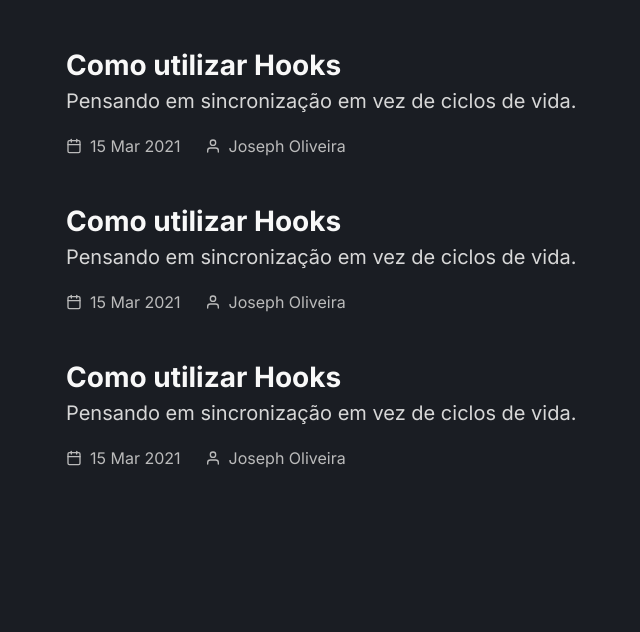
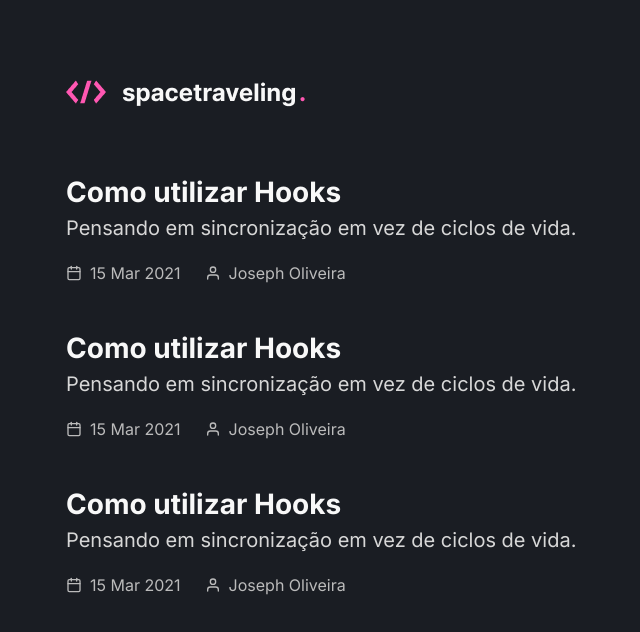
Before and after one commit to deywersonp/ignite-reactjs-challenge-03, a Next.js app: page / in a window 1280 px wide. Shown: the top 632 px of the page, without its empty margins (224-864 px from the left). Built offline with nearby package versions, Linux system fonts and the light colour scheme.

Commit message:
added content at Header component

```diff
--- a/src/components/Header/header.module.scss
+++ b/src/components/Header/header.module.scss
@@ -1 +1,4 @@
-// TODO
+.header {
+  max-width: 700px;
+  margin: 4.971rem auto 4.051rem;
+}
--- a/src/components/Header/index.tsx
+++ b/src/components/Header/index.tsx
@@ -1,3 +1,17 @@
-export default function Header() {
-  // TODO
+import Link from 'next/link';
+import styles from './header.module.scss';
+import commonStyles from '../../styles/common.module.scss';
+
+export default function Header(): JSX.Element {
+  return (
+    <header className={commonStyles.container}>
+      <div className={styles.header}>
+        <Link href="/">
+          <a>
+            <img src="/images/Logo.png" alt="Logo" />
+          </a>
+        </Link>
+      </div>
+    </header>
+  );
 }
--- a/src/pages/_app.tsx
+++ b/src/pages/_app.tsx
@@ -1,8 +1,14 @@
 import { AppProps } from 'next/app';
+import Header from '../components/Header';
 import '../styles/globals.scss';
 
 function MyApp({ Component, pageProps }: AppProps): JSX.Element {
-  return <Component {...pageProps} />;
+  return (
+    <>
+      <Header />
+      <Component {...pageProps} />
+    </>
+  );
 }
 
 export default MyApp;
```
